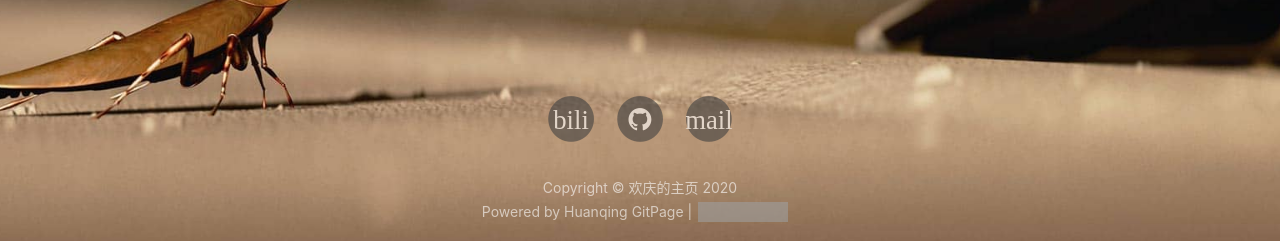
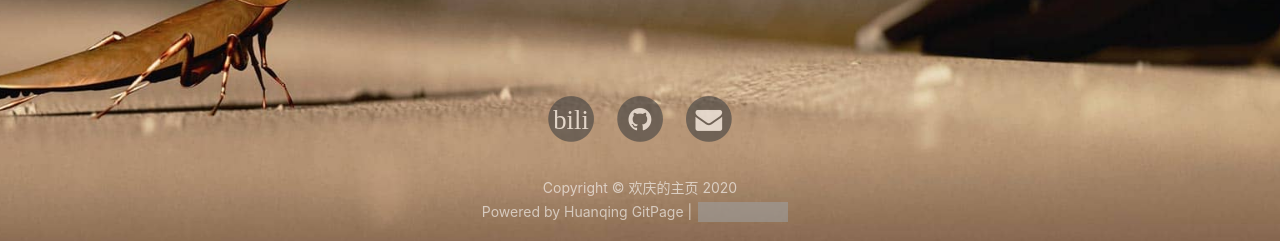
Before and after one commit to huanqingwu/huanqingwu.github.io, a Jekyll site: the page built from offline.html, in a window 1280 px wide. Shown: the part 656-897 px from the top of the page. Built offline with Jekyll 4.4.1, drawn with Linux system fonts in a browser that asks for light colours; nearby versions of some CDN libraries; comment, search, counter and statistics services are not loaded; grey boxes are pictures that could not be loaded.

Commit message:
huanqing
改icon

```diff
--- a/_includes/sns-links.html
+++ b/_includes/sns-links.html
@@ -98,7 +98,7 @@
     <a target="_blank" href="https://www.linkedin.com/{{ site.email_username }}">
       <span class="fa-stack fa-lg">
         <i class="fa fa-circle fa-stack-2x"></i>
-        <i class="fa  fa-stack-1x fa-inverse">mail</i>
+        <i class="fa fa-envelope fa-stack-1x fa-inverse"></i>
       </span>
     </a>
   </li>
```
